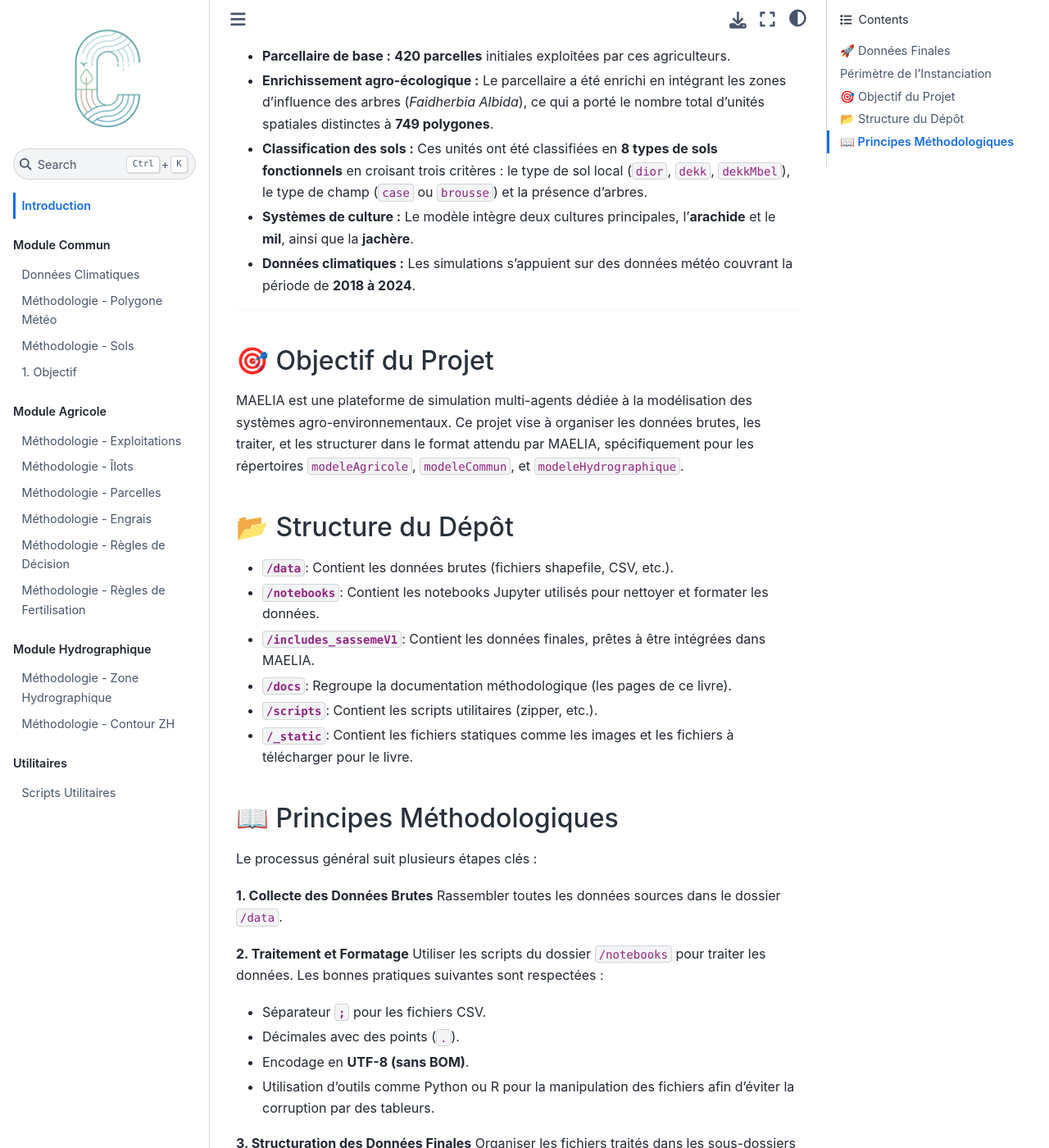
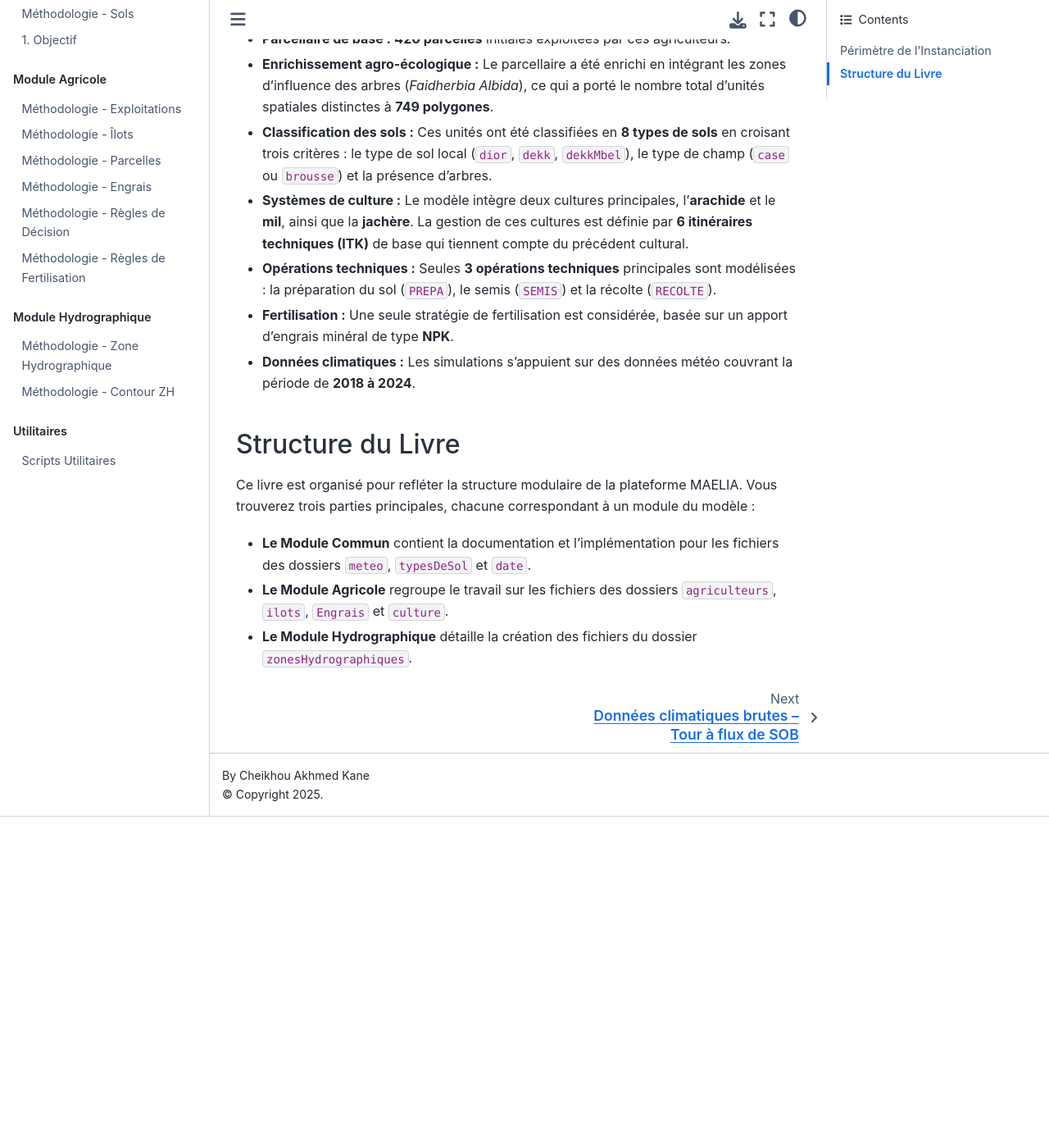
Before and after one commit to cakane95/maelia-data-diohine-v1, a Jupyter Book: the page built from docs/intro.md, in a window 1280 px wide and 1400 px high, scrolled down 780 px. Shown: the whole window at 82% size. Built offline with Jupyter Book 1.0.4 settings and Sphinx 7.4.7 and the Sphinx Book theme 1.1.4, drawn with Linux system fonts in a browser that asks for light colours; pages that are not in the unit, such as notebooks, are missing from menus; after the commit the page ends 1776 px from its top, so only the background shows below that; some of the changed text lies outside the part shown.

Commit message:
docs(intro): Mise à jour des détails du périmètre de l'étude

```diff
--- a/docs/intro.md
+++ b/docs/intro.md
@@ -1,11 +1,10 @@
 # Introduction
 
-Ce document interactif détaille, étape par étape, le processus d'instanciation du territoire de Diohine (village de Sasseme) pour la plateforme de simulation MAELIA. Il regroupe les outils, scripts et documents nécessaires pour passer des données brutes aux fichiers finaux requis par le modèle.
+Ce livre interactif détaille, étape par étape, le processus d'instanciation du territoire de Diohine (village de Sasseme) pour la plateforme de simulation MAELIA.
 
-L'objectif de ce livre est de fournir des données prêtes à l'emploi et de garantir la transparence et la reproductibilité de la méthodologie.
+MAELIA est une plateforme de simulation multi-agents dédiée à la modélisation des systèmes agro-environnementaux. Ce projet vise à collecter et/ou organiser les données brutes, les traiter, et les structurer dans le format attendu par MAELIA, spécifiquement pour les répertoires `modeleAgricole`, `modeleCommun`, et `modeleHydrographique`.
 
----
-## 🚀 Données Finales
+Ce livre regroupe les outils, scripts et documents nécessaires pour passer des données brutes aux fichiers finaux requis par le modèle. L'objectif est de fournir des données prêtes à l'emploi et de garantir la transparence et la reproductibilité de la méthodologie.
 
 Le résultat de ce travail est une arborescence de fichiers prête à l'emploi pour MAELIA. Vous pouvez télécharger la version la plus récente de ces données via le lien ci-dessous.
 
@@ -15,7 +14,6 @@
 
 [**Télécharger les données finales (.zip)**](/_static/downloads/includes_sassemeV1-latest.zip)
 
----
 
 ## Périmètre de l'Instanciation
 
@@ -24,39 +22,16 @@
 * **Acteurs :** **44 agriculteurs** résidant dans le quartier de Sasseme.
 * **Parcellaire de base :** **420 parcelles** initiales exploitées par ces agriculteurs.
 * **Enrichissement agro-écologique :** Le parcellaire a été enrichi en intégrant les zones d'influence des arbres (*Faidherbia Albida*), ce qui a porté le nombre total d'unités spatiales distinctes à **749 polygones**.
-* **Classification des sols :** Ces unités ont été classifiées en **8 types de sols fonctionnels** en croisant trois critères : le type de sol local (`dior`, `dekk`, `dekkMbel`), le type de champ (`case` ou `brousse`) et la présence d'arbres.
-* **Systèmes de culture :** Le modèle intègre deux cultures principales, l'**arachide** et le **mil**, ainsi que la **jachère**.
+* **Classification des sols :** Ces unités ont été classifiées en **8 types de sols** en croisant trois critères : le type de sol local (`dior`, `dekk`, `dekkMbel`), le type de champ (`case` ou `brousse`) et la présence d'arbres.
+* **Systèmes de culture :** Le modèle intègre deux cultures principales, l'**arachide** et le **mil**, ainsi que la **jachère**. La gestion de ces cultures est définie par **6 itinéraires techniques (ITK)** de base qui tiennent compte du précédent cultural.
+* **Opérations techniques :** Seules **3 opérations techniques** principales sont modélisées : la préparation du sol (`PREPA`), le semis (`SEMIS`) et la récolte (`RECOLTE`).
+* **Fertilisation :** Une seule stratégie de fertilisation est considérée, basée sur un apport d'engrais minéral de type **NPK**.
 * **Données climatiques :** Les simulations s'appuient sur des données météo couvrant la période de **2018 à 2024**.
 
----
+## Structure du Livre
 
+Ce livre est organisé pour refléter la structure modulaire de la plateforme MAELIA. Vous trouverez trois parties principales, chacune correspondant à un module du modèle :
 
-## 🎯 Objectif du Projet
-
-MAELIA est une plateforme de simulation multi-agents dédiée à la modélisation des systèmes agro-environnementaux. Ce projet vise à organiser les données brutes, les traiter, et les structurer dans le format attendu par MAELIA, spécifiquement pour les répertoires `modeleAgricole`, `modeleCommun`, et `modeleHydrographique`.
-
-## 📂 Structure du Dépôt
-
--   **`/data`**: Contient les données brutes (fichiers shapefile, CSV, etc.).
--   **`/notebooks`**: Contient les notebooks Jupyter utilisés pour nettoyer et formater les données.
--   **`/includes_sassemeV1`**: Contient les données finales, prêtes à être intégrées dans MAELIA.
--   **`/docs`**: Regroupe la documentation méthodologique (les pages de ce livre).
--   **`/scripts`**: Contient les scripts utilitaires (zipper, etc.).
--   **`/_static`**: Contient les fichiers statiques comme les images et les fichiers à télécharger pour le livre.
-
-## 📖 Principes Méthodologiques
-
-Le processus général suit plusieurs étapes clés :
-
-**1. Collecte des Données Brutes**
-   Rassembler toutes les données sources dans le dossier `/data`.
-
-**2. Traitement et Formatage**
-   Utiliser les scripts du dossier `/notebooks` pour traiter les données. Les bonnes pratiques suivantes sont respectées :
-   - Séparateur **`;`** pour les fichiers CSV.
-   - Décimales avec des points (`.`).
-   - Encodage en **UTF-8 (sans BOM)**.
-   - Utilisation d'outils comme Python ou R pour la manipulation des fichiers afin d'éviter la corruption par des tableurs.
-
-**3. Structuration des Données Finales**
-   Organiser les fichiers traités dans les sous-dossiers de `/includes_sassemeV1`.
+* **Le Module Commun** contient la documentation et l'implémentation pour les fichiers des dossiers `meteo`, `typesDeSol` et `date`.
+* **Le Module Agricole** regroupe le travail sur les fichiers des dossiers `agriculteurs`, `ilots`, `Engrais` et `culture`.
+* **Le Module Hydrographique** détaille la création des fichiers du dossier `zonesHydrographiques`.
```
